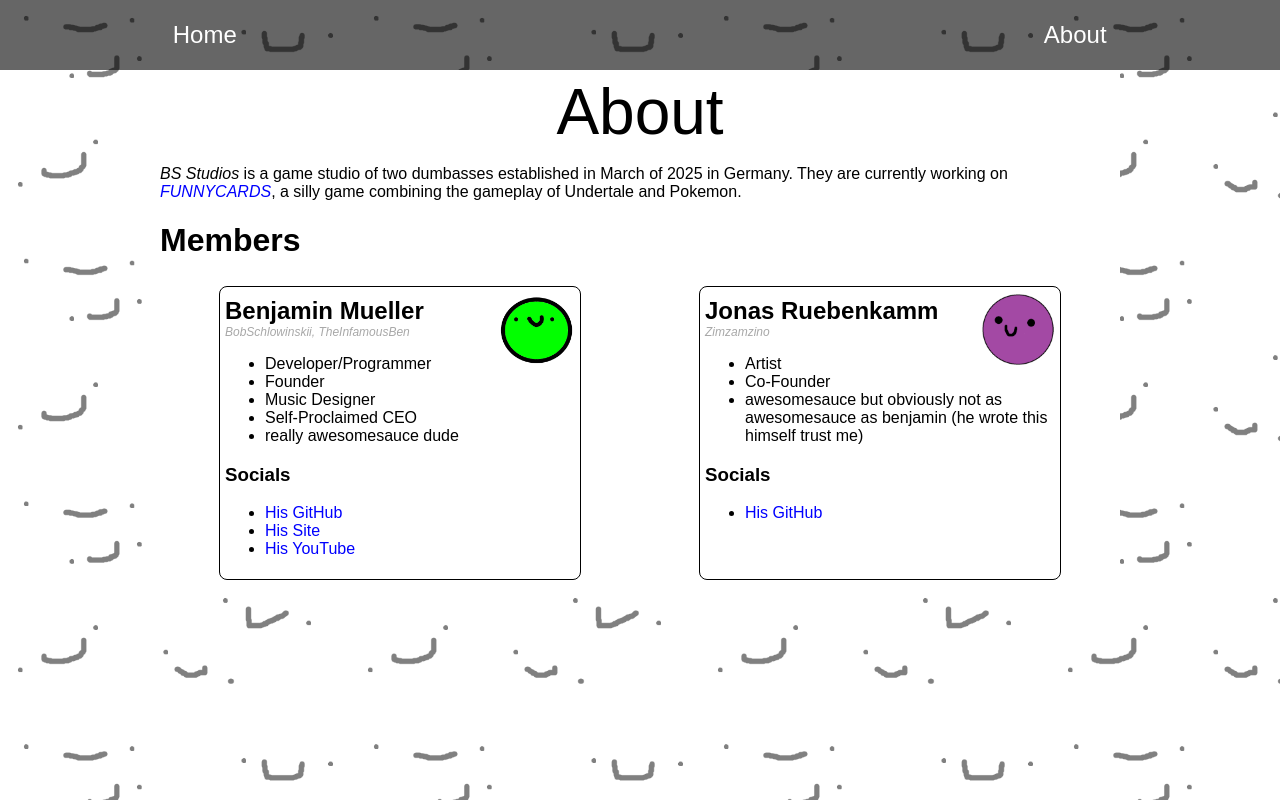
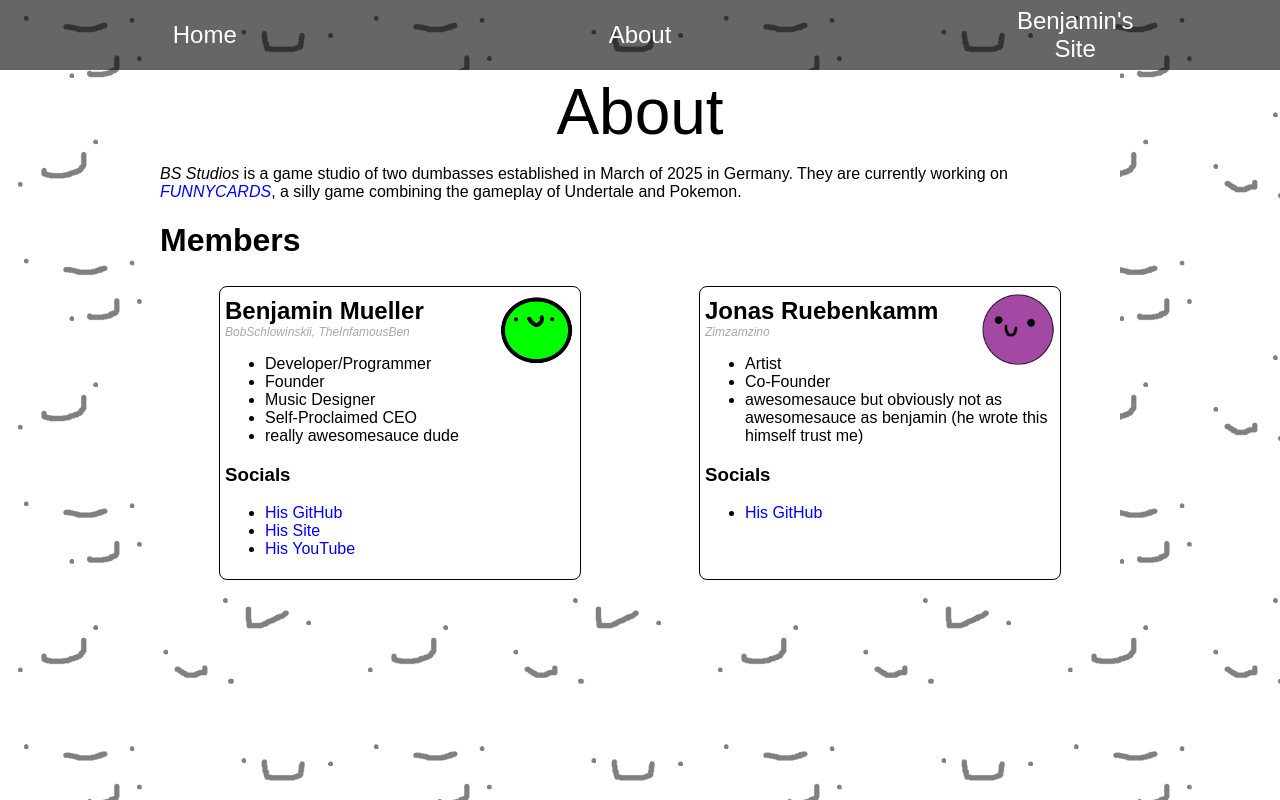
Before and after one commit to BSStudiosDE/bsstudiosde.github.io, a plain HTML site: page about/index.html in a window 1280 px wide. Drawn offline with Linux system fonts and the light colour scheme.

Commit message:
implement benjamin's homepage

```diff
--- a/about/index.html
+++ b/about/index.html
@@ -21,7 +21,7 @@
             <li style="display: none;">
                 <a href="../contact/" ></a>Contact</a>
             </li>
-            <li style="display: none;">
+            <li>
                 <a href="https://benjamin.bsstudios.org/">Benjamin's Site</a>
             </li>
         </ul>
```
Also changed, not shown: index.html (+1 -1 lines).
